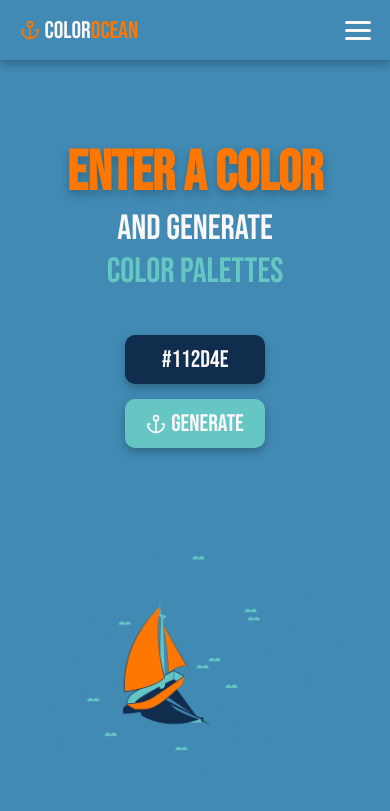
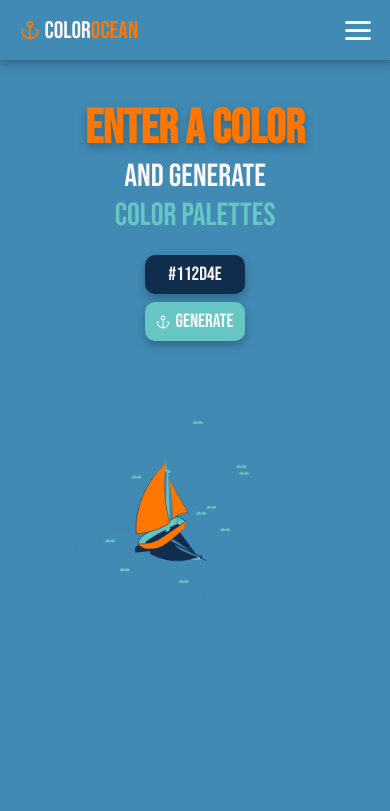
Before and after one commit to Ulvang01/WebTekProject, a website with bundled scripts: page src/index.html in a window 390 px wide. Built offline with nearby package versions, Linux system fonts and the light colour scheme.

Commit message:
fix(mobile): fix mobile content

```diff
--- a/src/css/style.css
+++ b/src/css/style.css
@@ -529,8 +529,9 @@ textarea::placeholder {
 	}
 
 	#home {
-		display: grid;
-		grid-template-rows: 1fr 1fr;
+		display: flex;
+		flex-direction: column;
+		align-items: center;
 		justify-items: center;
 		min-height: 100vh;
 	}
@@ -541,12 +542,7 @@ textarea::placeholder {
 		justify-content: center;
 		align-items: center;
 		text-align: center;
-		height: auto;
 		margin-top: 0;
-	}
-
-	.home-text > h1 {
-		color: var(--orange);
 	}
 
 	.home-text {
@@ -554,19 +550,19 @@ textarea::placeholder {
 		flex-direction: column;
 		align-items: center;
 		text-align: center;
-		margin-bottom: 42px;
+		margin-bottom: 20px;
 	}
 
 	.home-text > .title {
 		color: var(--orange);
-		font-size: 3.5rem;
-		margin-bottom: 0;
-		margin-top: 140px;
+		font-size: 3rem;
+		margin: 0;
 		padding: none;
+		margin-top: 100px;
 	}
 
 	.home-text > .byline {
-		font-size: 2.2rem;
+		font-size: 2rem;
 		margin: 0;
 	}
 
@@ -574,28 +570,32 @@ textarea::placeholder {
 		color: var(--blue-50);
 	}
 
+	.button-container {
+		gap: 8px;
+	}
+
 	#color-input {
-		font-size: 1.5rem;
-		padding: 10px 0;
-		width: 140px;
+		font-size: 1.2rem;
+		padding: 8px 0;
+		width: 100px;
 		border-radius: 10px;
 		filter: drop-shadow(0 4px 4px rgb(0 0 0 / 25%));
 	}
 
 	#submit-btn {
 		background-color: var(--blue-50);
-		width: 140px;
+		width: 100px;
 		filter: drop-shadow(0 4px 4px rgb(0 0 0 / 25%));
-		font-size: 1.5rem;
-		padding: 10px 0;
+		font-size: 1.2rem;
+		padding: 8px 0;
 		border-radius: 10px;
 		display: flex;
 		justify-content: center;
 	}
 
 	#submit-btn > .anchor {
-		height: 20px;
-		width: 20px;
+		height: 14px;
+		width: 14px;
 	}
 
 	.palette-name {
@@ -641,7 +641,7 @@ textarea::placeholder {
 		display: flex;
 		flex-direction: column;
 		align-items: center;
-		gap: 140px;
+		gap: 100px;
 	}
 
 	.text-content {
@@ -653,11 +653,11 @@ textarea::placeholder {
 	}
 
 	.text-content > h1 {
-		font-size: 3.5rem;
+		font-size: 3rem;
 		text-align: center;
 		color: var(--orange);
 		margin-bottom: 10px;
-		margin-top: 140px;
+		margin-top: 100px;
 	}
 
 	.text-content > p > .mail-link {
@@ -684,15 +684,24 @@ textarea::placeholder {
 		max-width: 45ch;
 	}
 
+	#about > .about-text > h1{
+		margin-top: 100px;
+		font-size: 3rem;
+	}
+
+	#about > .about-text > .text-container > p {
+		font-size: 1rem;
+	}
+
 	.gif {
 		display: block;
-		width: 300px;
-		height: 300px;
+		width: 250px;
+		height: 250px;
 		margin: 0 auto;
 	}
 
 	.boat-gif {
-		margin-top: 60px;
+		margin-top: 40px;
 	}
 
 	#wave-img {
```
